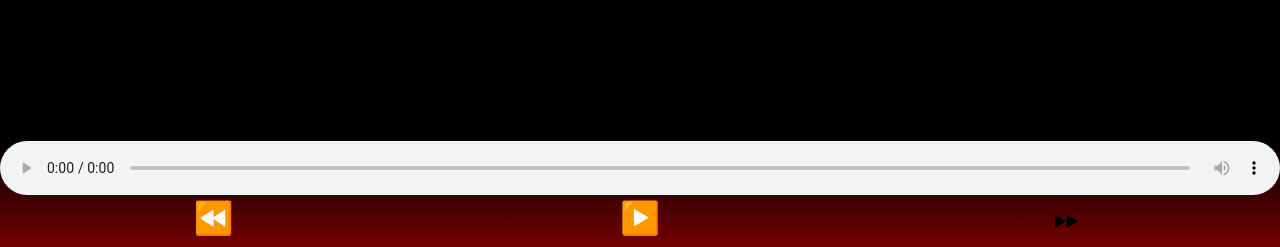
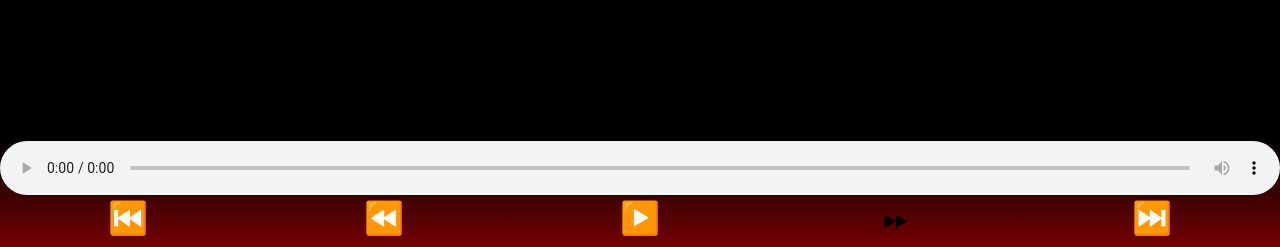
Before and after one commit to AONunan/audiobook-player-frontend, a Flask app: page / in a window 1280 px wide. Shown: the part 553-800 px from the top of the page. Run offline with Flask 2, Linux system fonts and the light colour scheme; data that the repository does not hold is empty.

Commit message:
Skip forward, backwards 10%

```diff
--- a/static/js/main.js
+++ b/static/js/main.js
@@ -70,6 +70,10 @@ function mediaControls(action) {
   let mediaPlayer = document.getElementById("player");
 
   switch (action) {
+    case "rewind10Percent":
+      mediaPlayer.currentTime -= (mediaPlayer.duration / 10);
+      break;
+
     case "rewind":
       mediaPlayer.currentTime -= 10;
       break;
@@ -106,6 +110,10 @@ function mediaControls(action) {
 
     case "fastForward":
       mediaPlayer.currentTime += 10;
+      break;
+
+    case "fastForward10Percent":
+      mediaPlayer.currentTime += (mediaPlayer.duration / 10);
       break;
 
     default:
--- a/templates/index.html
+++ b/templates/index.html
@@ -98,11 +98,11 @@
 
       <div id="mediaButtons">
 
-        <!-- <button class="mediaButton" onclick="mediaControls('previousTrack')">⏮️</button> -->
-        <button class="mediaButton" onclick="mediaControls('rewind')">⏪</button>
-        <button class="mediaButton" id="playPauseButton" onclick="mediaControls('togglePlayPause')">▶️</button>
-        <button class="mediaButton" onclick="mediaControls('fastForward')">⏩︎</button>
-        <!-- <button class="mediaButton" onclick="mediaControls('nextTrack')">⏭️</button> -->
+        <button class="mediaButton" title="Rewind 10%" onclick="mediaControls('rewind10Percent')">⏮️</button>
+        <button class="mediaButton" title="Rewind 10 seconds" onclick="mediaControls('rewind')">⏪</button>
+        <button class="mediaButton" title="Play/Pause" onclick="mediaControls('togglePlayPause')" id="playPauseButton">▶️</button>
+        <button class="mediaButton" title="Fast forward 10 seconds" onclick="mediaControls('fastForward')">⏩︎</button>
+        <button class="mediaButton" title="Fast forward 10%" onclick="mediaControls('fastForward10Percent')">⏭️</button>
       </div>
 
 
```
